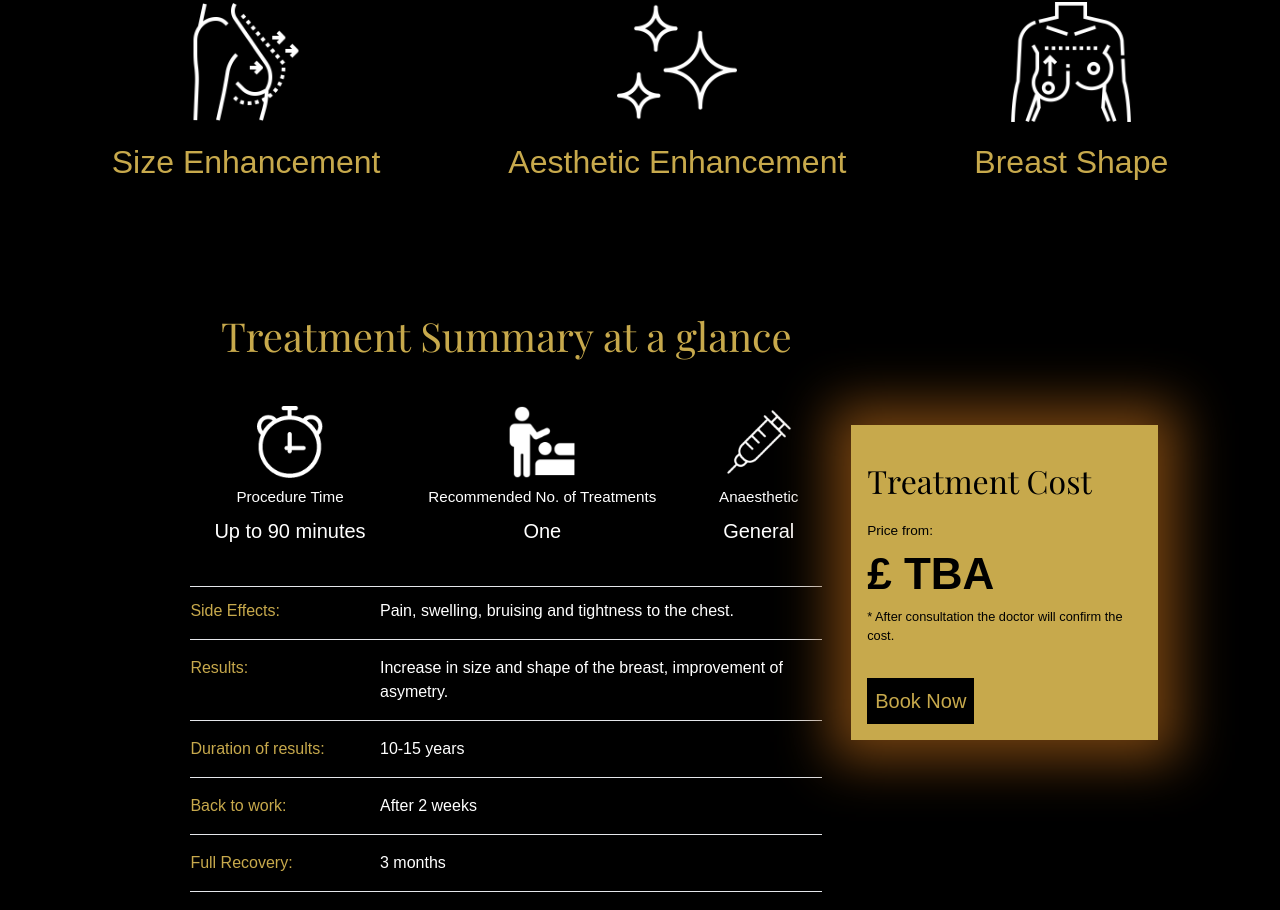
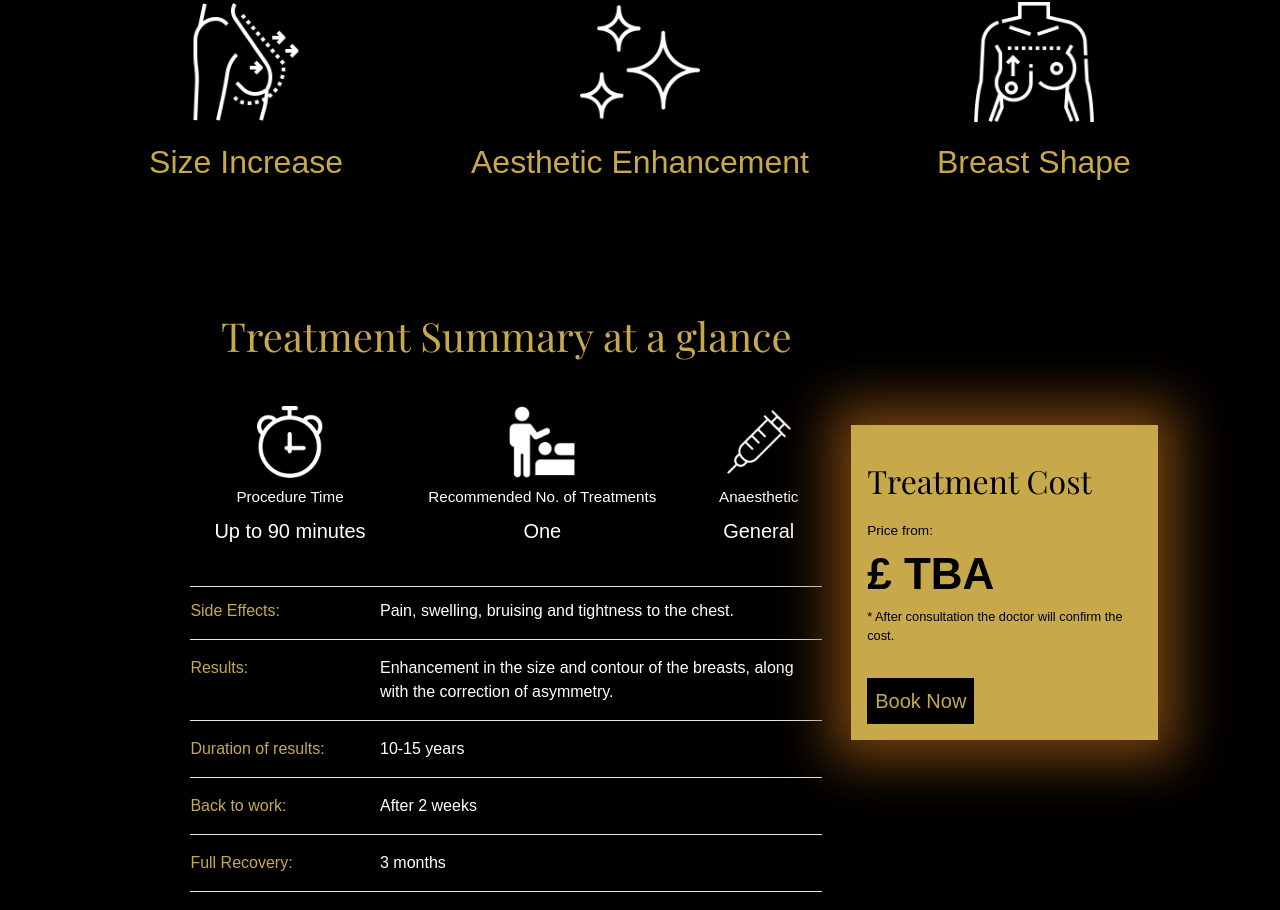
Before and after one commit to mcfilu/vampirebreastlift, a React (Vite) app: page /breast-augmentation in a window 1280 px wide. Shown: the part 2404-3314 px from the top of the page. Built offline with nearby package versions, Linux system fonts and the light colour scheme; a web font is replaced by a local one.

Commit message:
changing the treated in aug and fat

```diff
--- a/src/components/AugmentationSummary.jsx
+++ b/src/components/AugmentationSummary.jsx
@@ -146,7 +146,7 @@ function AugmentationSummary() {
         <div className={`flex flex-row`}>
             <span className="text-[2vh] font-medium w-[30%] text-gold1 font-main">Results:</span>
             <p className="text-[2vh] font-light text-white w-[70%] font-main">
-            Increase in size and shape of the breast, improvement of asymetry.
+            Enhancement in the size and contour of the breasts, along with the correction of  asymmetry.
             </p>
         </div>
 
--- a/src/components/AugmentationTreated.jsx
+++ b/src/components/AugmentationTreated.jsx
@@ -82,7 +82,7 @@ const AugmentationTreated = () => {
                         <img src={augmentation_icon2} className={`w-full h-full object-contain`}></img>
                     </div>
 
-                    <h1 className={`text-gold1 text-[4vh] text-center font-main md:mt-[2vh]`}>Size Enhancement</h1>
+                    <h1 className={`text-gold1 text-[4vh] text-center font-main md:mt-[2vh]`}>Size Increase</h1>
                     {/* <h1 className={`text-gold1 text-[4vh] text-left font-main `}>Increase</h1> */}
                     {/* <h1 className={` text-gold2 text-[5.5vh] text-left`}>Size</h1> */}
                 </div>
--- a/src/components/FatSummary.jsx
+++ b/src/components/FatSummary.jsx
@@ -144,7 +144,7 @@ function FatSummary() {
                     <div className={`flex flex-row`}>
                         <span className="text-[2vh] font-medium w-[30%] text-gold1 font-main">Results:</span>
                         <p className="text-[2vh] font-light text-white w-[70%] font-main">
-                        Increase in size and shape of the breast.
+                        Enhancement in the size and contour of the breasts, along with the correction of  asymmetry.
                         </p>
                     </div>
 
```
